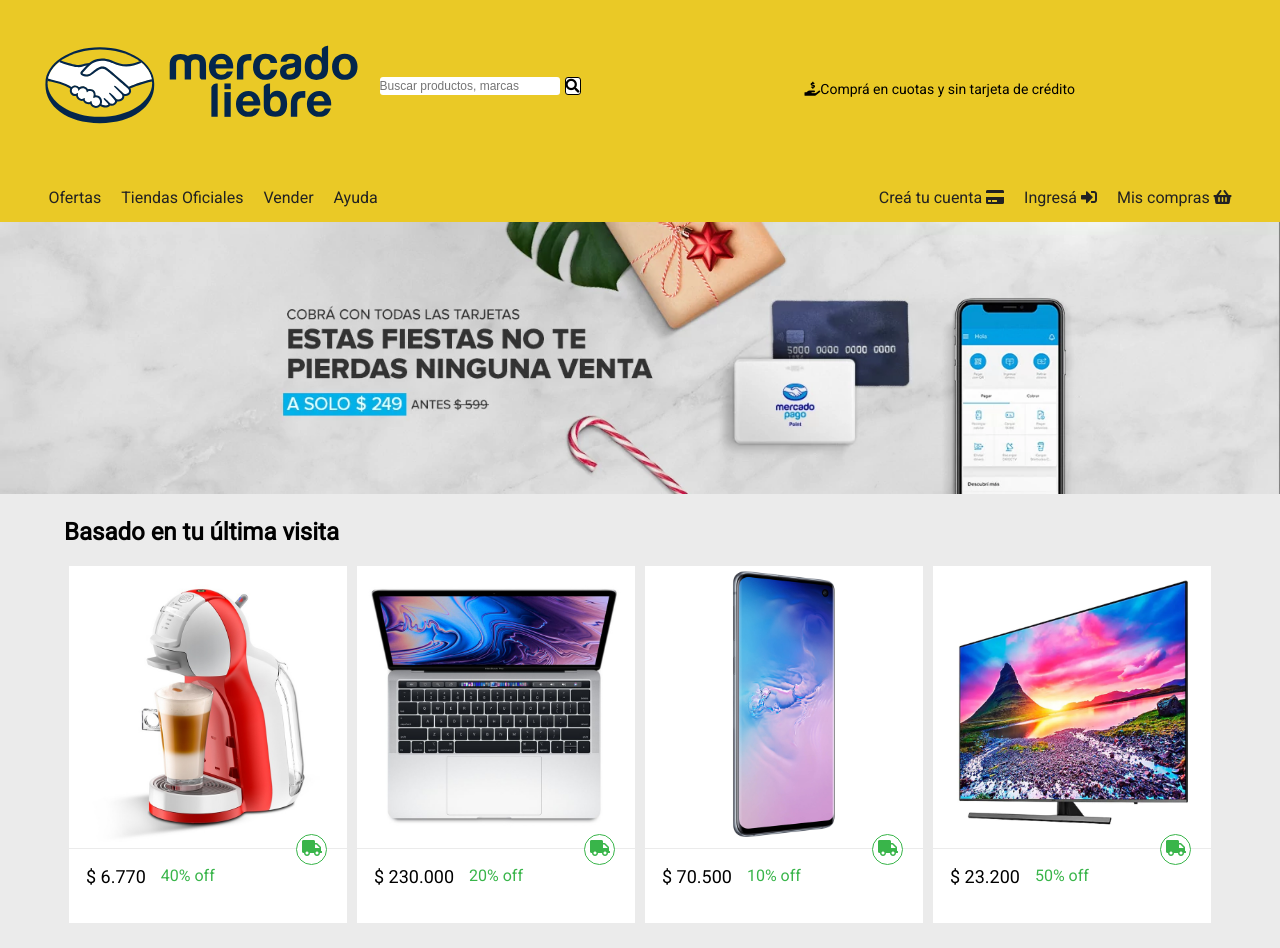
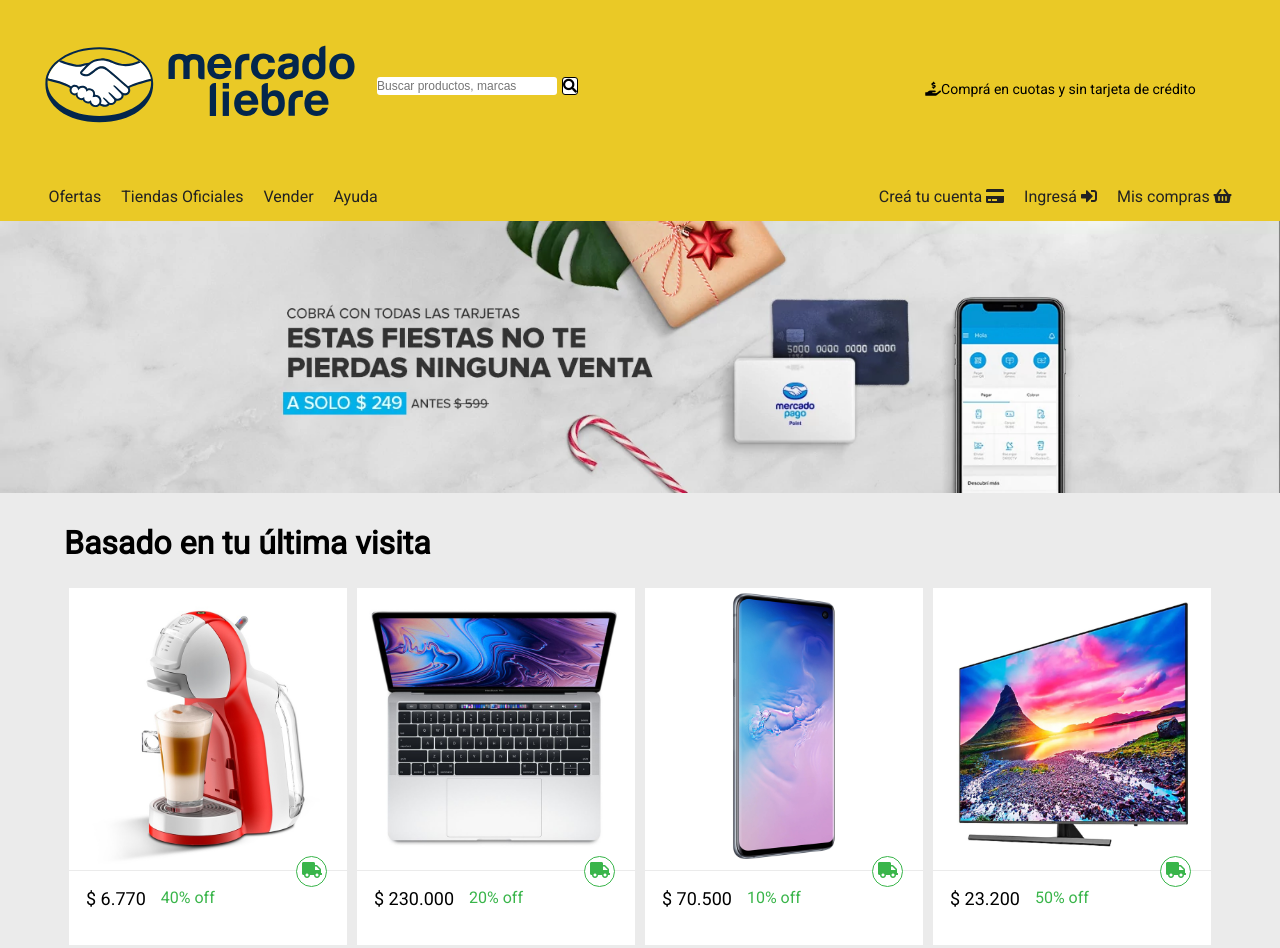
Before and after one commit to FranciscoSalanova/mercadoLiebre, a website: page src/views/home.html in a window 1280 px wide. Shown: the top 948 px of the page. Drawn offline with Linux system fonts and the light colour scheme.

Commit message:
Emprolijamiento de leyenda en el header

```diff
--- a/public/css/styles.css
+++ b/public/css/styles.css
@@ -16,6 +16,10 @@
     padding: 0px;
     background-color: #ebebeb;
     box-sizing: border-box;
+}
+
+h2 {
+    font-size: 2rem;
 }
 
 /*=========================================================================== */
@@ -251,6 +255,7 @@
 /*=========================================================================== */
 
 footer {
+    bottom: 0;
     background-color: white;
     color: #666;
     padding-top: 15px;
@@ -456,3 +461,18 @@
         justify-content: space-between;
     }
 }
+
+@media (min-width: 992px) {
+
+    div.top-header p {
+        width: 100%;
+        margin-left: 250px;
+    }
+}
+
+@media (min-width: 1200px) {
+
+    div.top-header p {
+        margin-left: 250px;
+    }
+}
```
Also changed, not shown: src/views/home.html (line endings or trailing spaces).
